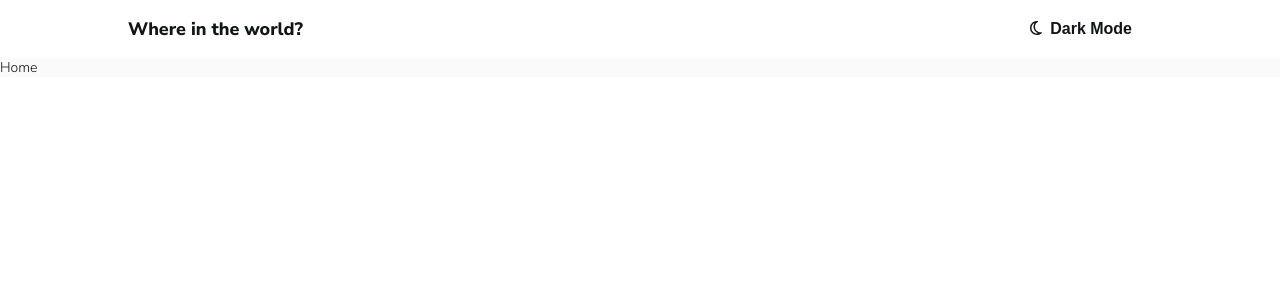
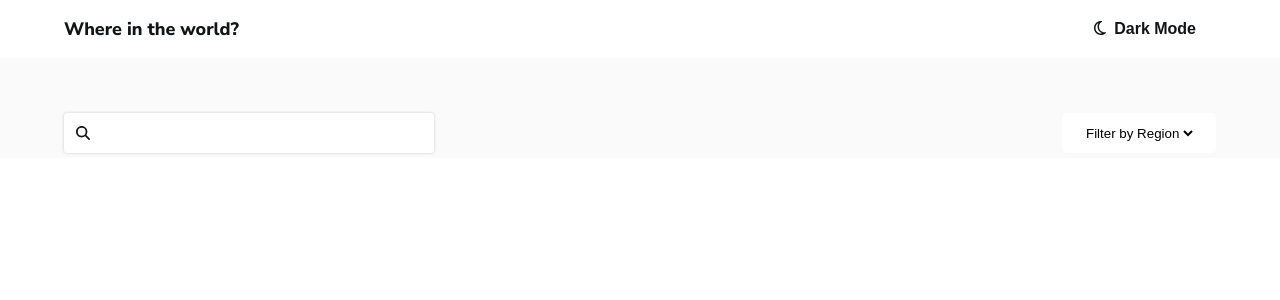
Before and after one commit to veljkoilic/rest-countries, a React (Create React App) app: page / in a window 1280 px wide. Shown: the top 300 px of the page. Built offline with nearby package versions, Linux system fonts and the light colour scheme.

Commit message:
search and filter

```diff
--- a/src/components/Navbar.jsx
+++ b/src/components/Navbar.jsx
@@ -23,7 +23,7 @@ const Container = styled.div`
   display: flex;
   align-items: center;
   justify-content: space-between;
-  padding: 5px 10%;
+  padding: 5px 5%;
   h1 {
     font-size: 18px;
   }
--- /dev/null
+++ b/src/components/SearchAndFilter.jsx
@@ -0,0 +1,69 @@
+import styled from "styled-components";
+import { FontAwesomeIcon } from "@fortawesome/react-fontawesome";
+import { faMagnifyingGlass } from "@fortawesome/free-solid-svg-icons";
+
+export const SearchAndFilter = () => {
+  return (
+    <Container>
+      <InputContainer>
+        <FontAwesomeIcon icon={faMagnifyingGlass} />
+        <input type="text" />
+      </InputContainer>
+      <SelectContainer>
+        <select name="region">
+          <option value="">Filter by Region</option>
+          <option value="">Africa</option>
+          <option value="">America</option>
+          <option value="">Asia</option>
+          <option value="">Europe</option>
+          <option value="">Oceania</option>
+        </select>
+      </SelectContainer>
+    </Container>
+  );
+};
+
+const Container = styled.div`
+  display: flex;
+  justify-content: space-between;
+  margin-top: 50px;
+
+`;
+
+const InputContainer = styled.div`
+  background-color: var(--input-bg-color);
+  display: flex;
+  align-items: center;
+  padding: 6px 12px;
+  width: 30%;
+  border-radius: 3px;
+  box-shadow: var(--shadow);
+  input {
+    border: none;
+    background: transparent;
+    margin-left: 10px;
+    color: var(--text-color);
+    width: 100%;
+    padding: 6px 12px;
+    font-size: 14px;
+    &:focus {
+      outline: none;
+    }
+  }
+`;
+const SelectContainer = styled.div`
+display: flex;
+align-items: center;
+padding: 10px 20px;
+background-color: var(--elements-color);
+border-radius: 5px;
+
+  select {
+    border: none;
+    background-color: transparent;
+    option{
+        width: 100%;
+        padding: 10px 20px;
+    }
+  }
+`;
--- a/src/index.css
+++ b/src/index.css
@@ -4,13 +4,15 @@ div[color-mode="light"] {
   --bg-color: hsl(0, 0%, 98%);
   --elements-color: hsl(0, 0%, 100%);
   --text-color: hsl(200, 15%, 8%);
-  --input-bg-color: hsl(0, 0%, 52%);
+  --input-bg-color: hsl(0, 0%, 100%);
+  --shadow: 0px 0px 3px 0px rgba(0,0,0,0.20);
 }
 div[color-mode="dark"] {
   --bg-color: hsl(207, 26%, 17%);
   --elements-color: hsl(209, 23%, 22%);
   --text-color: hsl(0, 0%, 100%);
   --input-bg-color: hsl(209, 23%, 22%);
+  --shadow: 0px 0px 3px 0px rgba(0,0,0,0.20);
 
 }
 
--- a/src/pages/Home.jsx
+++ b/src/pages/Home.jsx
@@ -1,7 +1,16 @@
 import React from 'react'
+import styled from 'styled-components'
+import { SearchAndFilter } from '../components/SearchAndFilter'
 
 export const Home = () => {
   return (
-    <div>Home</div>
+    <Container>
+        <SearchAndFilter/>
+    </Container>
   )
 }
+
+const Container = styled.div`
+  padding: 5px 5%;
+
+`;
```
